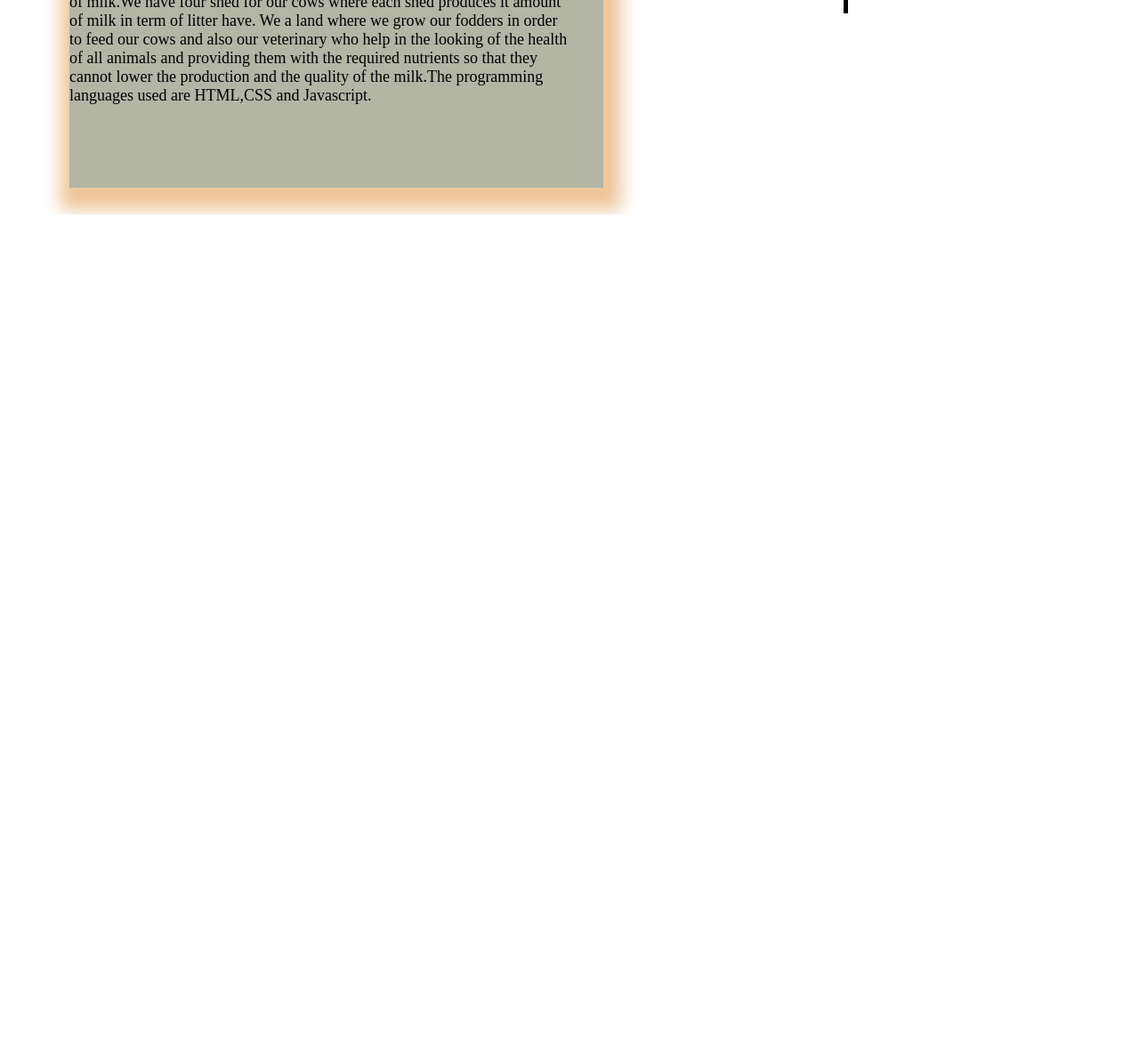
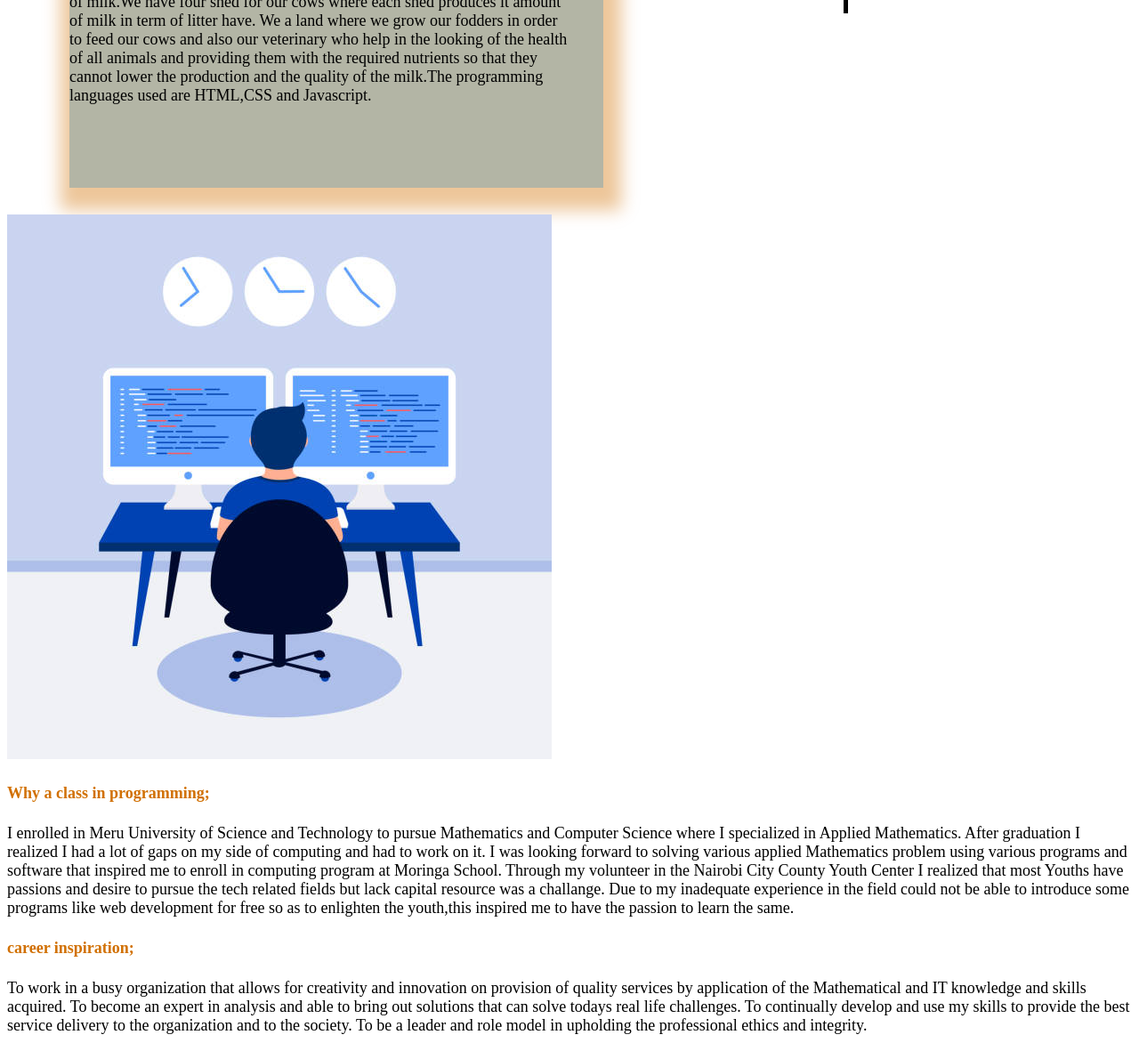
Before and after one commit to JosephKinyua/My-web-portifolio, a plain HTML site: page index.html in a window 1280 px wide. Shown: the part 1349-2530 px from the top of the page at 89% size. Before the commit the page ends 1590 px from the top, so only its background shows below. Drawn offline with Linux system fonts and the light colour scheme.

Commit message:
adding h4 and p of why programming

```diff
--- a/index.html
+++ b/index.html
@@ -96,6 +96,20 @@
             </div>
         </div>
     </div>
+    <div class="coding">
+        <img src="images/coding.jpg" alt="">
+        <div>
+            <h4>Why a class in programming;</h4>
+            <p>I enrolled in Meru University of Science and Technology to pursue Mathematics and Computer Science where I specialized in Applied Mathematics. After graduation I realized I had a lot of gaps on my side of computing and had to work on it. I
+                was looking forward to solving various applied Mathematics problem using various programs and software that inspired me to enroll in computing program at Moringa School. Through my volunteer in the Nairobi City County Youth Center I realized
+                that most Youths have passions and desire to pursue the tech related fields but lack capital resource was a challange. Due to my inadequate experience in the field could not be able to introduce some programs like web development for free
+                so as to enlighten the youth,this inspired me to have the passion to learn the same.</p>
+            <h4>career inspiration;</h4>
+            <p>To work in a busy organization that allows for creativity and innovation on provision of quality services by application of the Mathematical and IT knowledge and skills acquired. To become an expert in analysis and able to bring out solutions
+                that can solve todays real life challenges. To continually develop and use my skills to provide the best service delivery to the organization and to the society. To be a leader and role model in upholding the professional ethics and integrity.
+            </p>
+        </div>
+    </div>
 </body>
 
 </html>
```
